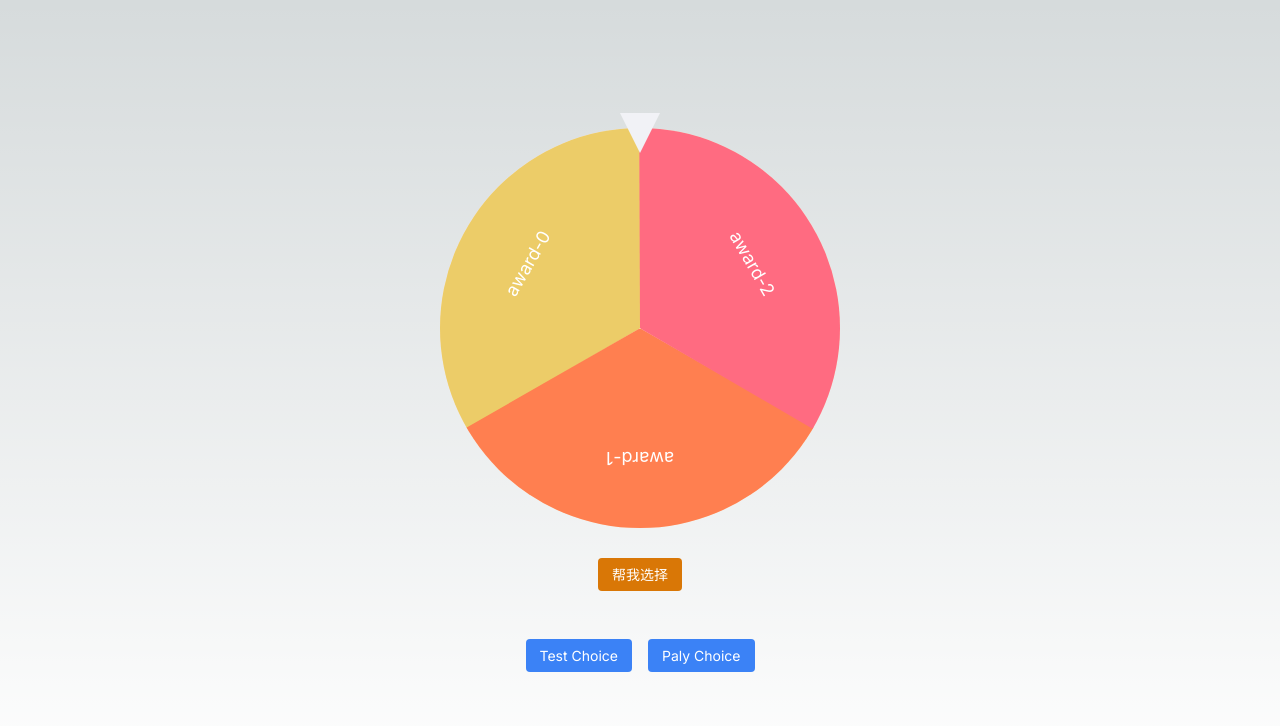
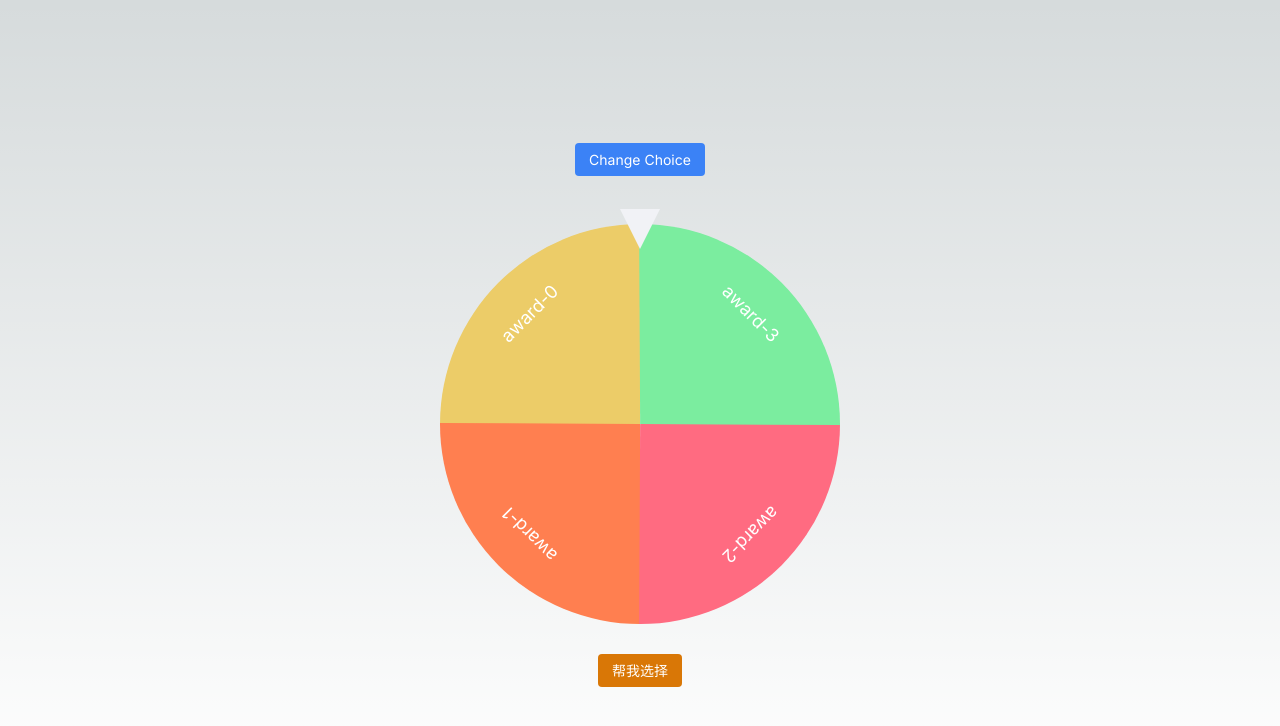
Before and after one commit to fhvknb/gallery, a Next.js app: page /wheelchoice in a window 1280 px wide. Shown: the top 726 px of the page. Built offline with nearby package versions, Linux system fonts and the light colour scheme.

Commit message:
'update_2024年9月27日12:34:20'

```diff
--- a/app/wheelchoice/page.tsx
+++ b/app/wheelchoice/page.tsx
@@ -1,6 +1,9 @@
 "use client";
 
 import {
+  ChangeEvent,
+  ChangeEventHandler,
+  EventHandler,
   ReactElement,
   ReactNode,
   useCallback,
@@ -10,6 +13,7 @@ import {
 } from "react";
 
 import WheelChoice from "@/components/WheelChoice/Index";
+import Modal from "@/components/Modals/Index";
 
 import "./page.css";
 
@@ -18,34 +22,51 @@ const _presetData = {
     {
       text: "玩1次",
       icon: "icon",
-      weight: 1,
+      weight: 33,
     },
     {
       text: "玩2次",
       icon: "icon",
-      weight: 1,
+      weight: 33,
     },
     {
       text: "玩3次",
       icon: "icon",
-      weight: 1,
+      weight: 33,
+    },
+  ],
+  doOrNot: [
+    {
+      text: "做",
+      icon: "icon",
+      weight: 50,
+    },
+    {
+      text: "不做",
+      icon: "icon",
+      weight: 50,
     },
   ],
   test: [
     {
       text: "award-0",
       icon: "icon",
-      weight: 1,
+      weight: 10,
     },
     {
       text: "award-1",
       icon: "icon",
-      weight: 1,
+      weight: 10,
     },
     {
       text: "award-2",
       icon: "icon",
-      weight: 1,
+      weight: 10,
+    },
+    {
+      text: "award-3",
+      icon: "icon",
+      weight: 10,
     },
   ],
 };
@@ -54,9 +75,16 @@ type ChoiceType = keyof typeof _presetData;
 
 export default function Page() {
   const [data, setData] = useState<any[]>([]);
+  const [open, setOpen] = useState<boolean>(false);
 
-  const changeWheelData = (type: ChoiceType) => {
+
+  const handleSelect = (e: ChangeEvent<HTMLSelectElement>) => {
+    // console.log(e.target.value);
+
+    const type = e.target.value as ChoiceType;
+
     setData(_presetData[type]);
+    setOpen(false);
   };
 
   useEffect(() => {
@@ -64,23 +92,34 @@ export default function Page() {
   }, []);
 
   return (
-    <main className="flex min-h-screen flex-col items-center justify-between p-32">
-      <WheelChoice choices={data} />
-      <div>
-        <button
-          className="inline-block py-1.5 px-3.5  text-white bg-blue-500 rounded  choice-btn "
-          onClick={() => changeWheelData("test")}
-        >
-          Test Choice
-        </button>
+    <main className="flex min-h-screen justify-center">
+      <div className="flex flex-col items-center justify-center">
+        <div>
+          <button
+            className="inline-block py-1.5 px-3.5 text-white bg-blue-500 rounded mb-12 choice-btn"
+            onClick={() => setOpen(true)}
+          >
+            Change Choice
+          </button>
+        </div>
+        <WheelChoice choices={data} />
+      </div>
 
-        <button
-          className="inline-block py-1.5 px-3.5 text-white bg-blue-500 rounded ml-4 choice-btn"
-          onClick={() => changeWheelData("play")}
-        >
-          Paly Choice
-        </button>
-      </div>
+      <Modal isOpen={open}>
+        <div className="h-3/4">
+          <div className="bg-white p-4 rounded  text-base shadow-md">
+            <label className="">抉择类型：</label>
+            <select
+              className="w-52  h-8 rounded border  border-gray-700"
+              onChange={handleSelect}
+            >
+              <option value="">--Please choose--</option>
+              <option value="doOrNot">Choice</option>
+              <option value="play">Play</option>
+            </select>
+          </div>
+        </div>
+      </Modal>
     </main>
   );
 }
--- /dev/null
+++ b/components/Modals/Index.tsx
@@ -0,0 +1,20 @@
+import { ReactNode } from "react";
+
+type PropsTyped = {
+  children?: ReactNode;
+  isOpen?: boolean;
+  close?: () => void;
+};
+
+const Modal = function (props: PropsTyped) {
+  const { isOpen = false, close } = props;
+  return (
+    isOpen && (
+      <div className="fixed inset-0 flex items-center justify-center bg-black bg-opacity-50 z-50">
+        {props.children}
+      </div>
+    )
+  );
+};
+
+export default Modal;
--- a/components/WheelChoice/Index.tsx
+++ b/components/WheelChoice/Index.tsx
@@ -61,23 +61,10 @@ const WheelChoice = function (props: Props) {
     if (!sliceNum) return;
     // console.log(calcDeg);
     if (calcDeg < 0) {
-      return (
-        <div>
-          <div
-            className="slice"
-            style={{
-              backgroundColor: COLORS[0],
-              width: "100%",
-              height: "100%",
-            }}
-          >
-            <div className="slice-inner" style={{ lineHeight: "400px" }}>
-              {choices[0].text}
-            </div>
-          </div>
-        </div>
-      );
-    } else if (calcDeg === 0) {
+      return item;
+    }
+
+    if (calcDeg === 0) {
       for (let i = 0; i < 2; i++) {
         const color = COLORS[i];
         item.push(
@@ -85,7 +72,7 @@ const WheelChoice = function (props: Props) {
             className="slice"
             key={`slice_k${i}`}
             style={{
-              transform: `translateY(-50%) rotate(-${180 * i}deg)`,
+              transform: `translateY(-50%) rotate(-${180 * i + 90}deg)`,
               backgroundColor: color,
               width: "100%",
               height: "100%",
@@ -169,13 +156,13 @@ const WheelChoice = function (props: Props) {
     shuffleArray(awardIdx);
     const target = Math.floor(Math.random() * awardIdx.length);
 
-    /* 概率测试 */
-    // if (shuffleIdx[target] === 1) {
-    //   _r.push(shuffleIdx[target]);
+    /* 概率测试 start */
+    // if (awardIdx[target] === 0) {
+    //   _r.push(awardIdx[target]);
     // }
     // _count += 1;
     // console.log(_r.length / _count);
-
+    /* 概率测试 end */
     return awardIdx[target];
   };
 
@@ -185,17 +172,19 @@ const WheelChoice = function (props: Props) {
     const randomDeg = Math.random() * sliceDeg;
     const preDeg = Math.floor(endDeg.current / 360) * 360;
     const targetDeg = 360 * 2 + targetIdx * sliceDeg + randomDeg + preDeg;
-
     // console.log(targetIdx);
     // console.log(targetDeg);
-
     return [targetIdx, targetDeg];
   };
 
   const spinWheel = () => {
     const [targetIdx, targetAngle] = calcTargetDegree();
 
+    // for (let i = 0; i < 100; i++) {
+    //   calcTargetDegree();
+    // }
     // return;
+
     if (!wheelRef.current) {
       return;
     }
@@ -207,10 +196,10 @@ const WheelChoice = function (props: Props) {
       setSpinning(false);
 
       endDeg.current = targetAngle;
-      window.alert(
-        `已为您自动选择任务--${choices[targetIdx].text}，去完成它吧！🏆🏆🏆`
-      );
-      //   console.log(`::::::成功命中（${choices[targetIdx].text}）号任务`);
+      // window.alert(
+      //   `已为您自动选择任务--${choices[targetIdx].text}，去完成它吧！🏆🏆🏆`
+      // );
+      console.log(`::::::成功命中（${choices[targetIdx].text}）号任务`);
     }, 3000);
   };
 
@@ -234,7 +223,9 @@ const WheelChoice = function (props: Props) {
 
       <div
         className={`inline-block py-1.5 px-3.5 ${
-          spinning ? "bg-amber-200" : "bg-amber-600"
+          spinning
+            ? "bg-amber-200 cursor-not-allowed"
+            : "bg-amber-600 cursor-pointer"
         }   text-white rounded choice-btn `}
         onClick={choiceHander}
       >
--- a/components/WheelChoice/index.css
+++ b/components/WheelChoice/index.css
@@ -1,16 +1,14 @@
 .wheel-box {
-  width: 400px;
-  height: 400px;
   position: relative;
   text-align: center;
 }
 
 .wheel {
   position: relative;
-  width: 100%;
-  height: 100%;
+  width: 400px;
+  height: 400px;
   border-radius: 50%;
-  background-color: bisque;
+  /* background-color: bisque; */
   overflow: hidden;
   transform-origin: center;
   transition: transform 3s cubic-bezier(0.2, 0.93, 0.43, 1);
@@ -61,7 +59,6 @@
 .choice-btn {
   margin-top: 30px;
   font-size: 14px;
-  cursor: pointer;
   z-index: 9;
   position: relative;
 }
```
Also changed, not shown: components/Modals/index.css (added), 7 other files (tests, documents, lock files or other folders).
